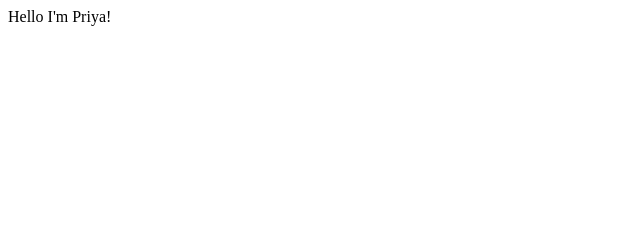
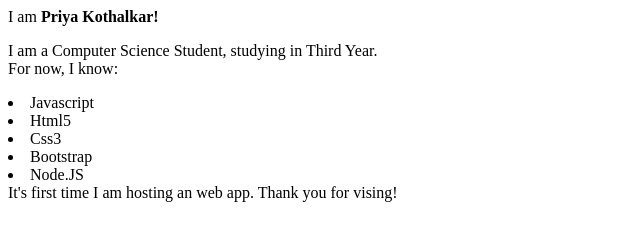
Before and after one commit to Kothalkarpriya/PriyaKothalkar-portfolio-website, a plain HTML site: page index.html in a window 1280 px wide. Shown: the whole page, without its empty margins (0-640 px from the left). Drawn offline with Linux system fonts and the light colour scheme.

Commit message:
refactor- changes in code

```diff
--- a/index.html
+++ b/index.html
@@ -4,9 +4,22 @@
     <meta charset="UTF-8">
     <meta http-equiv="X-UA-Compatible" content="IE=edge">
     <meta name="viewport" content="width=device-width, initial-scale=1.0">
-    <title>Portfolio</title>
+    <title> MY Portfolio</title>
 </head>
 <body>
-    Hello I'm Priya!
+    I am <strong> Priya Kothalkar!</strong>
+    <p>
+        I am a Computer Science Student, studying in Third Year.
+        </br>
+     For now, I know:
+          <li>  Javascript</li>
+           <li> Html5</li>
+           <li> Css3</li>
+           <li> Bootstrap</li>
+           <li> Node.JS</li>
+
+        It's first time I am hosting an web app.
+        Thank you for vising!
+    </p>
 </body>
 </html>
```
